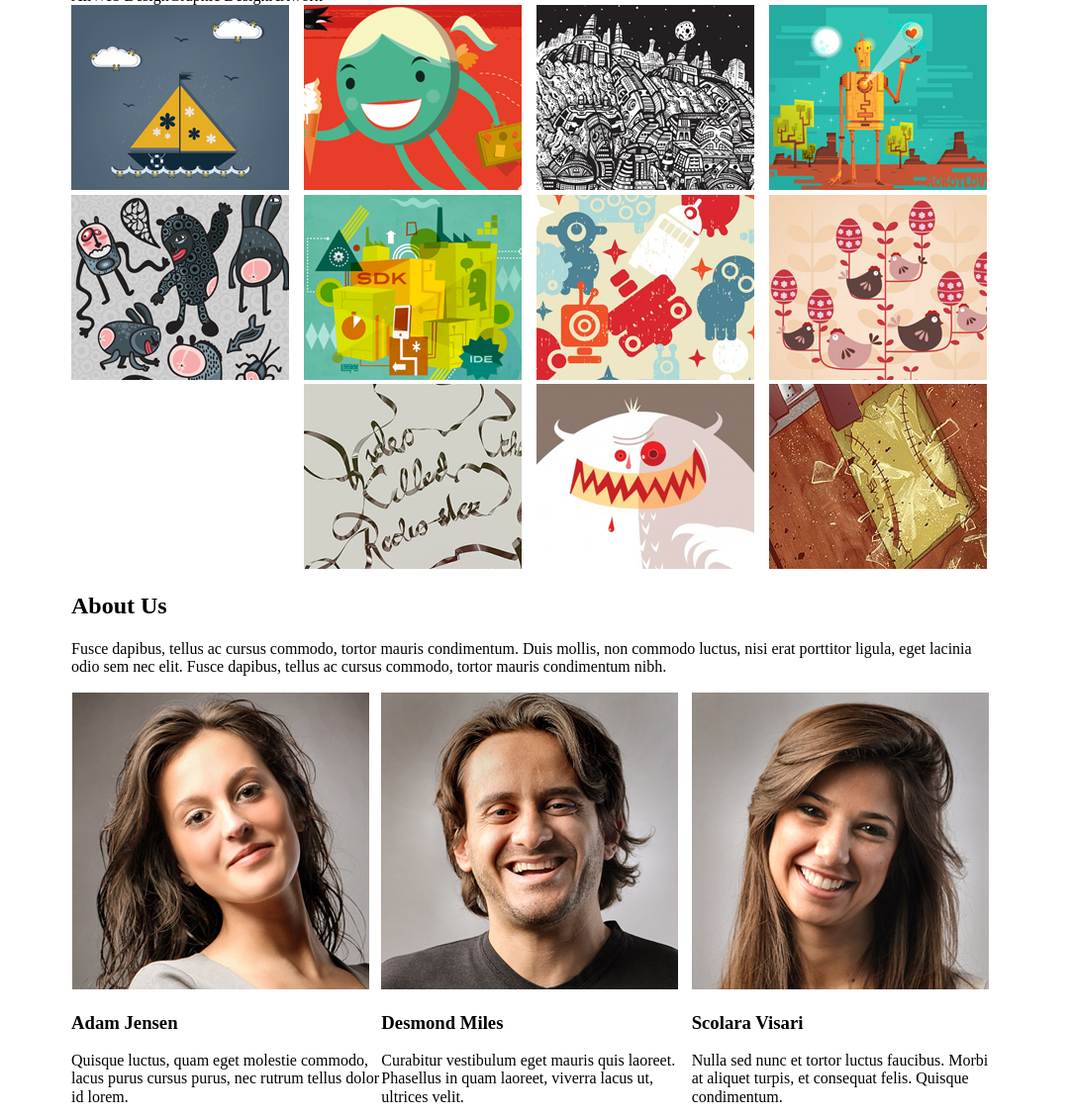
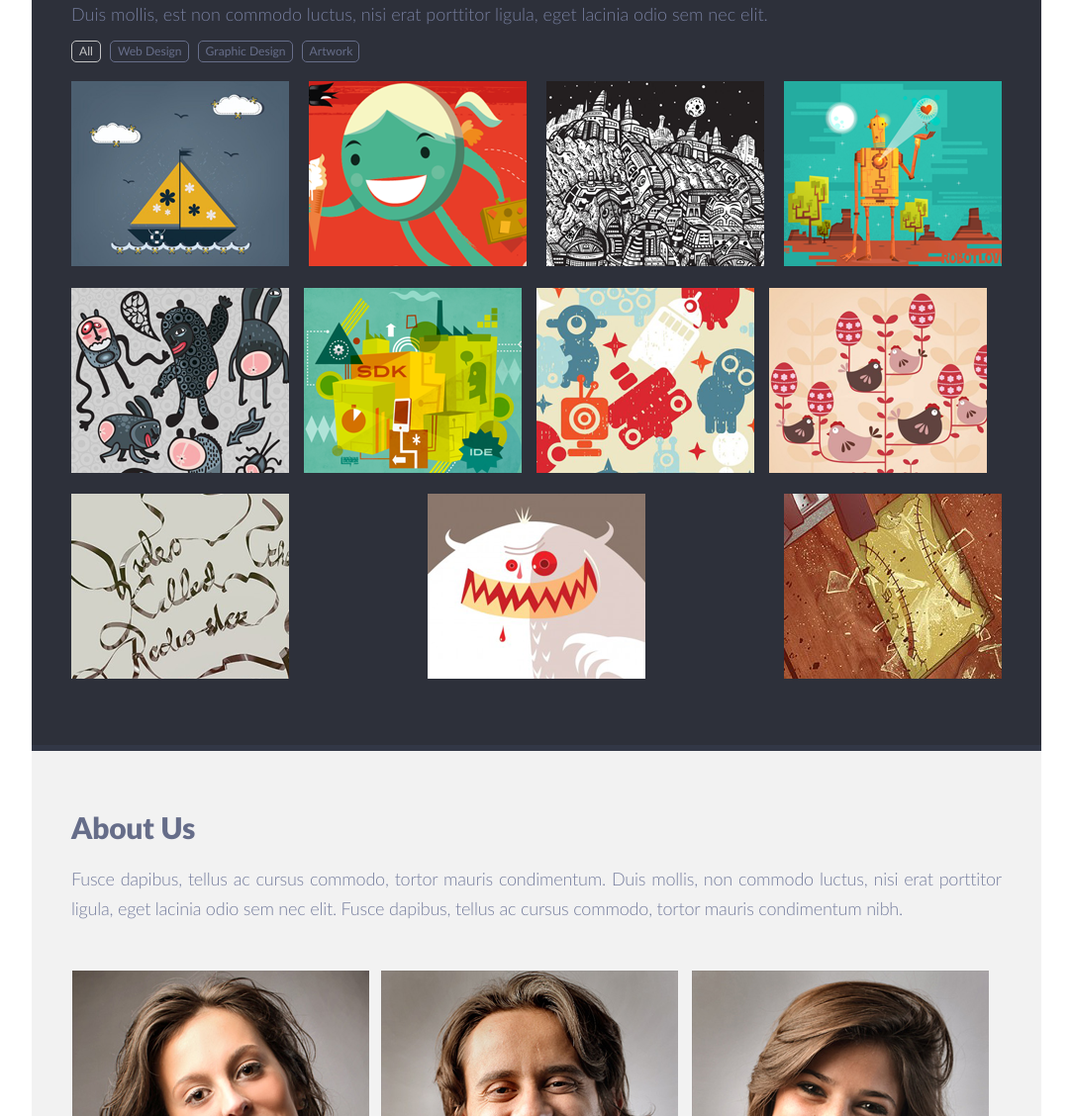
Before and after one commit to staskorotkiy92/singolo, a plain HTML site: page singolo2.html in a window 1280 px wide. Shown: the part 115-1243 px from the top of the page at 99% size, without its empty margins (98-1181 px from the left). Drawn offline with Linux system fonts and the light colour scheme.

Commit message:
feat: complete styles for singolo2 basic layout

```diff
--- a/assets/css/singolo2.css
+++ b/assets/css/singolo2.css
@@ -3,6 +3,31 @@
 
 * {
     box-sizing: border-box;
+}
+
+html {
+    font-size: 10px;
+}
+
+body {
+    font-size: 1.8rem;
+    font-family: lato;
+    letter-spacing: -0.2px;
+}
+
+p {
+    font-family: lato-light;
+    color: #767e9e;
+}
+
+h2, h3, p {
+    margin: 0;
+}
+
+h2, h3 {
+    font-family: lato-black;
+    color: #666d89;
+    font-size: 3rem;
 }
 
 a {
@@ -25,14 +50,82 @@ a {
     margin: 0 auto;
 }
 
+.portfolio {
+    background-color: #2d303a;
+    box-shadow      : 0px 6px 0px 0px #323746;
+    margin-bottom: 6px;
+    padding: 60px 0 45px;
+    letter-spacing: 0;
+}
+
+.portfolio__tags {
+    padding: 17px 0 19px;
+}
+
+.portfolio h2 {
+    padding-bottom: 24px;
+}
+
+.about-us {
+    background-color: #f2f2f2;
+    box-shadow      : 0px 6px 0px 0px #ffffff;
+    margin-bottom: 6px;
+    padding: 60px 0 67px;
+}
+
+.common-introducing {
+    padding: 19px 0 48px;
+    line-height: 30px;
+    text-align: justify;
+    letter-spacing: -0.2px;
+}
+
 .layout-3-column__item {
     flex-basis: 33.333333%;
 }
 
-.layout-4-column__item {
-    flex-basis: 25%;
+.layout-4-column {
+    justify-content: space-between;
+    align-items: flex-start;
 }
 
-p {
-    max-width: 100%;
+.layout-4-column__item {
+    max-width: 25%;
+    margin-bottom: 18px;
 }
+
+.person-name {
+    font-size: 1.8rem;
+    line-height: 18px;
+    color: #666d89;
+    padding-top:18px;
+}
+
+.person-info, tag {
+    font-size:1.2rem;
+    color: #767e9e;
+}
+
+.person-info {
+    font-family: lato;
+    padding: 18px 0 29px;
+}
+
+.tag {
+    padding: 3px 6px 3px 7px;
+    color: #676e8a;
+    border: 1px solid #676e8a;
+    border-radius: 5px;
+    font-size: 1.21rem;
+    margin-right: 9px;
+}
+
+.tag__selected {
+    color: #c5c5c5;
+    border: 1px solid #c5c5c5;
+    padding-right: 7px;
+}
+
+.item__person-links img {
+    margin-right: 8px;
+}
```
